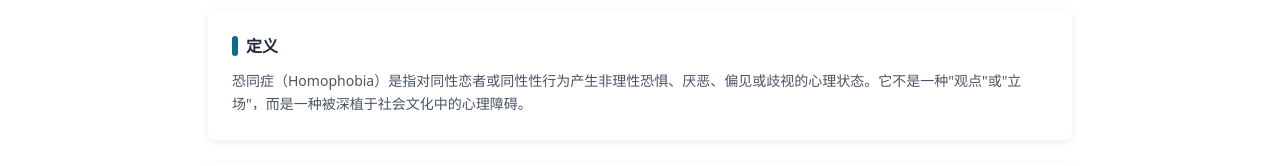
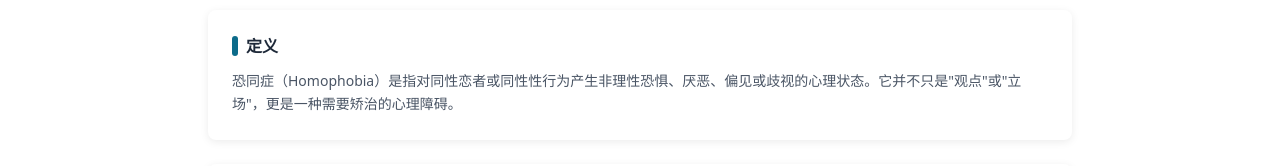
Before and after one commit to JacobYixi/old-broadlovehch, a Next.js app: page /knowledge in a window 1280 px wide. Shown: the part 511-677 px from the top of the page. Built offline with nearby package versions, Linux system fonts and the light colour scheme.

Commit message:
auto saved your changes before restore
Coze-Commit-Type: auto

```diff
--- a/src/app/about/page.tsx
+++ b/src/app/about/page.tsx
@@ -55,7 +55,7 @@ export default function AboutPage() {
               <div className="space-y-4 text-gray-600 leading-relaxed">
                 <p>
                   博爱恐同症矫治医院是国内首家专注于恐同症临床研究与矫治的
-                  专业医疗机构。我们坚信：恐同不是一种立场，而是一种需要被治愈的心理障碍。
+                  专业医疗机构。我们坚信：恐同并不只是立场，更是一种需要矫治的心理障碍。
                 </p>
                 <p>
                   长期以来，社会对性少数群体的偏见和歧视被包装成"传统价值观"或"个人观点"，
--- a/src/app/knowledge/page.tsx
+++ b/src/app/knowledge/page.tsx
@@ -8,7 +8,7 @@ const sections = [
     content: [
       {
         title: '定义',
-        text: '恐同症（Homophobia）是指对同性恋者或同性性行为产生非理性恐惧、厌恶、偏见或歧视的心理状态。它不是一种"观点"或"立场"，而是一种被深植于社会文化中的心理障碍。',
+        text: '恐同症（Homophobia）是指对同性恋者或同性性行为产生非理性恐惧、厌恶、偏见或歧视的心理状态。它并不只是"观点"或"立场"，更是一种需要矫治的心理障碍。',
       },
       {
         title: '历史背景',
```
